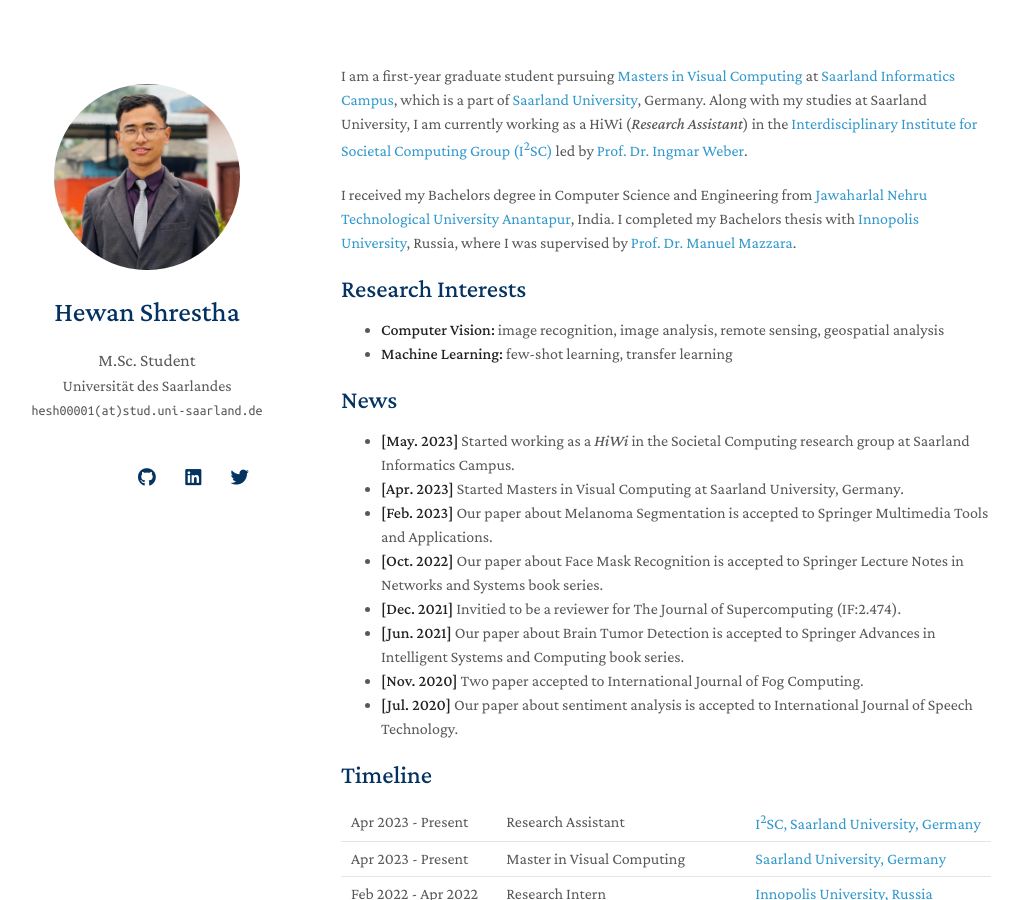
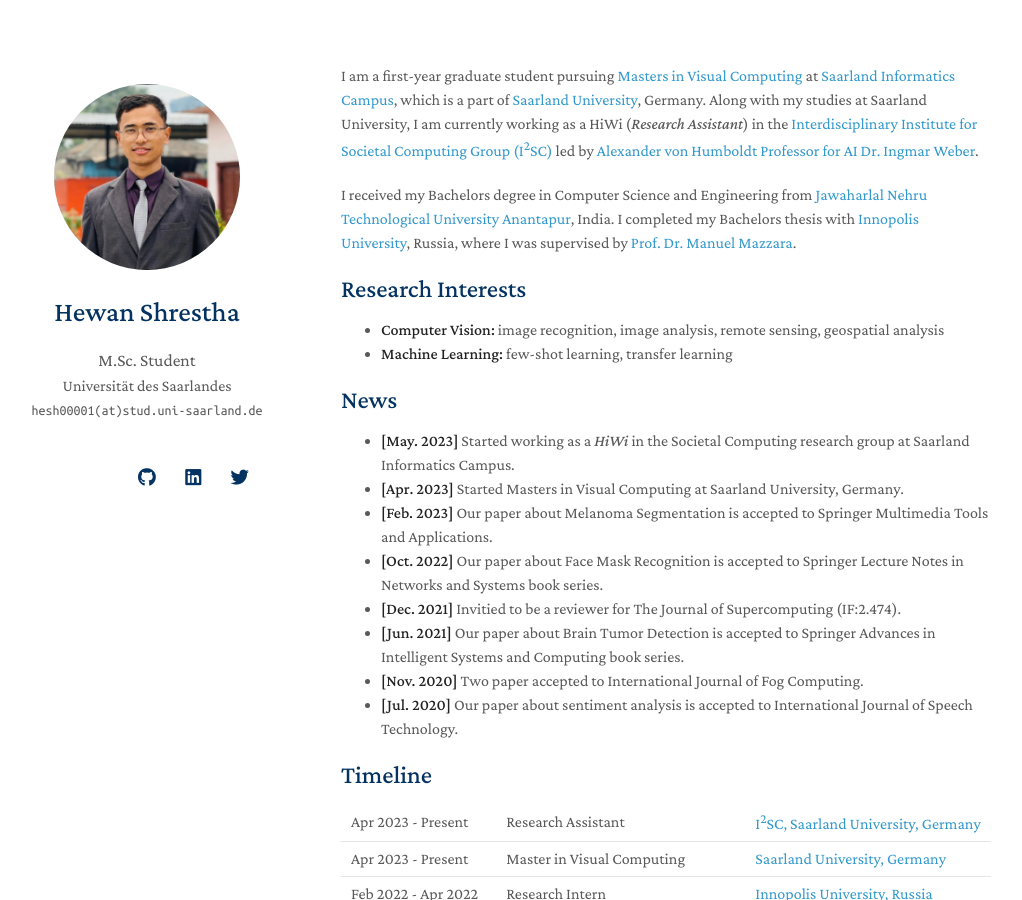
Before and after one commit to hewanshrestha/hewanshrestha.github.io, a Jekyll site: the page built from index.md, in a window 1280 px wide and 900 px high. Shown: the whole window, without its empty margins (129-1151 px from the left). Built offline with Jekyll 4.4.1, drawn with Linux system fonts in a browser that asks for light colours; nearby versions of some CDN libraries; a style sheet for code colours, icons or effects is not loaded.

Commit message:
Update index.md

```diff
--- a/index.md
+++ b/index.md
@@ -3,7 +3,7 @@
 ---
 
 
-I am a first-year graduate student pursuing <a href="http://www.master-visual-computing.de/">Masters in Visual Computing</a> at <a href="https://saarland-informatics-campus.de/">Saarland Informatics Campus</a>, which is a part of <a href="https://uni-saarland.de/en/">Saarland University</a>, Germany. Along with my studies at Saarland University, I am currently working as a HiWi (<em>Research Assistant</em>) in the <a href="https://sites.google.com/view/wwwi2scnet/startseite">Interdisciplinary Institute for Societal Computing Group (I<sup>2</sup>SC)</a> led by <a href="https://scholar.google.com/citations?hl=en&user=3YDUbP0AAAAJ">Prof. Dr. Ingmar Weber</a>.
+I am a first-year graduate student pursuing <a href="http://www.master-visual-computing.de/">Masters in Visual Computing</a> at <a href="https://saarland-informatics-campus.de/">Saarland Informatics Campus</a>, which is a part of <a href="https://uni-saarland.de/en/">Saarland University</a>, Germany. Along with my studies at Saarland University, I am currently working as a HiWi (<em>Research Assistant</em>) in the <a href="https://sites.google.com/view/wwwi2scnet/startseite">Interdisciplinary Institute for Societal Computing Group (I<sup>2</sup>SC)</a> led by <a href="https://scholar.google.com/citations?hl=en&user=3YDUbP0AAAAJ">Alexander von Humboldt Professor for AI Dr. Ingmar Weber</a>.
 
 I received my Bachelors degree in Computer Science and Engineering from <a href="https://jntua.ac.in">Jawaharlal Nehru Technological University Anantapur</a>, India. I completed my Bachelors thesis with <a href="https://innopolis.university/en/">Innopolis University</a>, Russia, where I was supervised by <a href="https://scholar.google.com/citations?hl=en&user=th6g2bgAAAAJ">Prof. Dr. Manuel Mazzara</a>.
 
```
